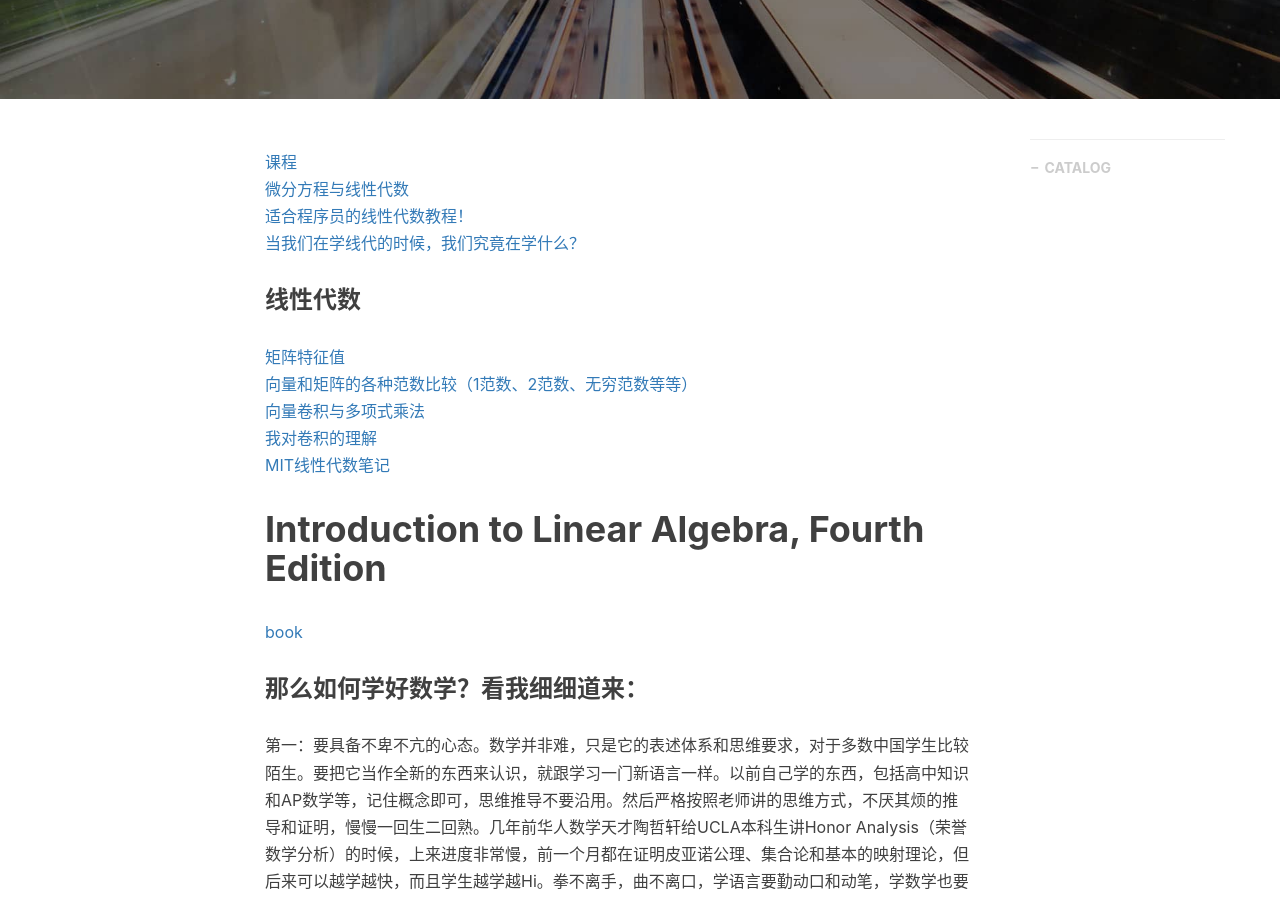
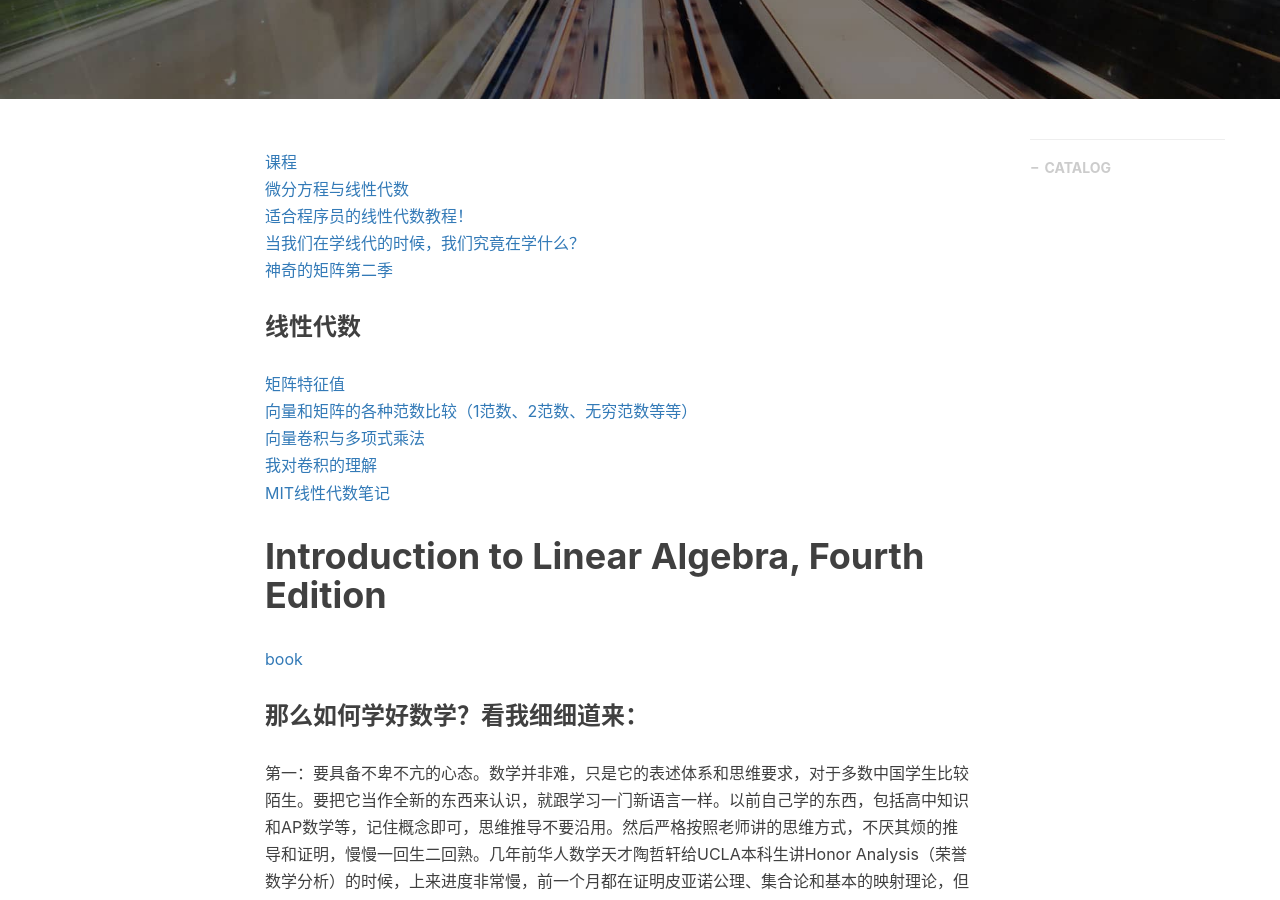
Before and after one commit to gary-robotics/dlward, a Jekyll site: the page built from _posts/2019-09-26-线性代数-2019.markdown, in a window 1280 px wide and 900 px high, scrolled down 424 px. Built offline with Jekyll 4.4.1, drawn with Linux system fonts in a browser that asks for light colours; nearby versions of some CDN libraries; comment, search, counter and statistics services are not loaded.

Commit message:
Update 2019-09-26-线性代数-2019.markdown

```diff
--- a/_posts/2019-09-26-线性代数-2019.markdown
+++ b/_posts/2019-09-26-线性代数-2019.markdown
@@ -13,6 +13,7 @@ tags:                               #标签
 [微分方程与线性代数](https://zhuanlan.zhihu.com/p/46533077)
 [适合程序员的线性代数教程！](https://zhuanlan.zhihu.com/p/65002126)
 [当我们在学线代的时候，我们究竟在学什么？](https://zhuanlan.zhihu.com/p/22121735)
+[神奇的矩阵第二季](https://wenku.baidu.com/view/a3b69df316fc700aba68fc7b.html)
 
 ### 线性代数
 [矩阵特征值](https://www.zhihu.com/question/21874816/answer/181864044)
```
